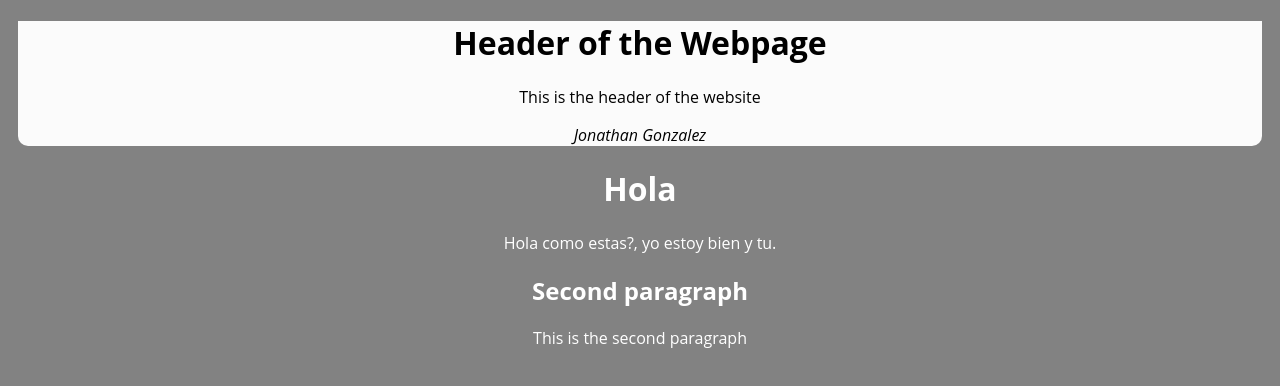
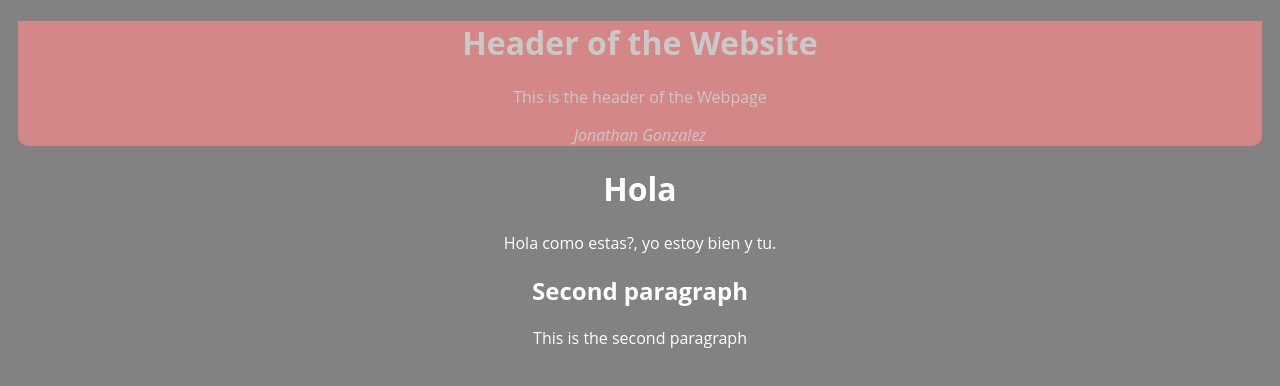
Before and after one commit to JonathanJT109/hyperpage, a plain HTML site: page index.html in a window 1280 px wide. Drawn offline with Linux system fonts and the light colour scheme.

Commit message:
Change color and background of header.

```diff
--- a/css/styles.css
+++ b/css/styles.css
@@ -6,12 +6,12 @@
 }
 
 #header-container{
-    background-color: #fbfbfb;
+    background-color: #d48787;
     margin: 10px;
     border-radius: 10px;
 }
 
 .header-text{
-    background-color: #fbfbfb;
-    color: black;
+    background-color: #d48787;
+    color: #c9c9c9;
 }
--- a/index.html
+++ b/index.html
@@ -9,8 +9,8 @@
 <body>
     <header>
         <div id="header-container">
-            <h1 class="header-text">Header of the Webpage</h1>
-            <p class="header-text">This is the header of the website</p>
+            <h1 class="header-text">Header of the Website</h1>
+            <p class="header-text">This is the header of the Webpage</p>
             <i class="header-text">Jonathan Gonzalez</i>
         </div>
     </header>
```
